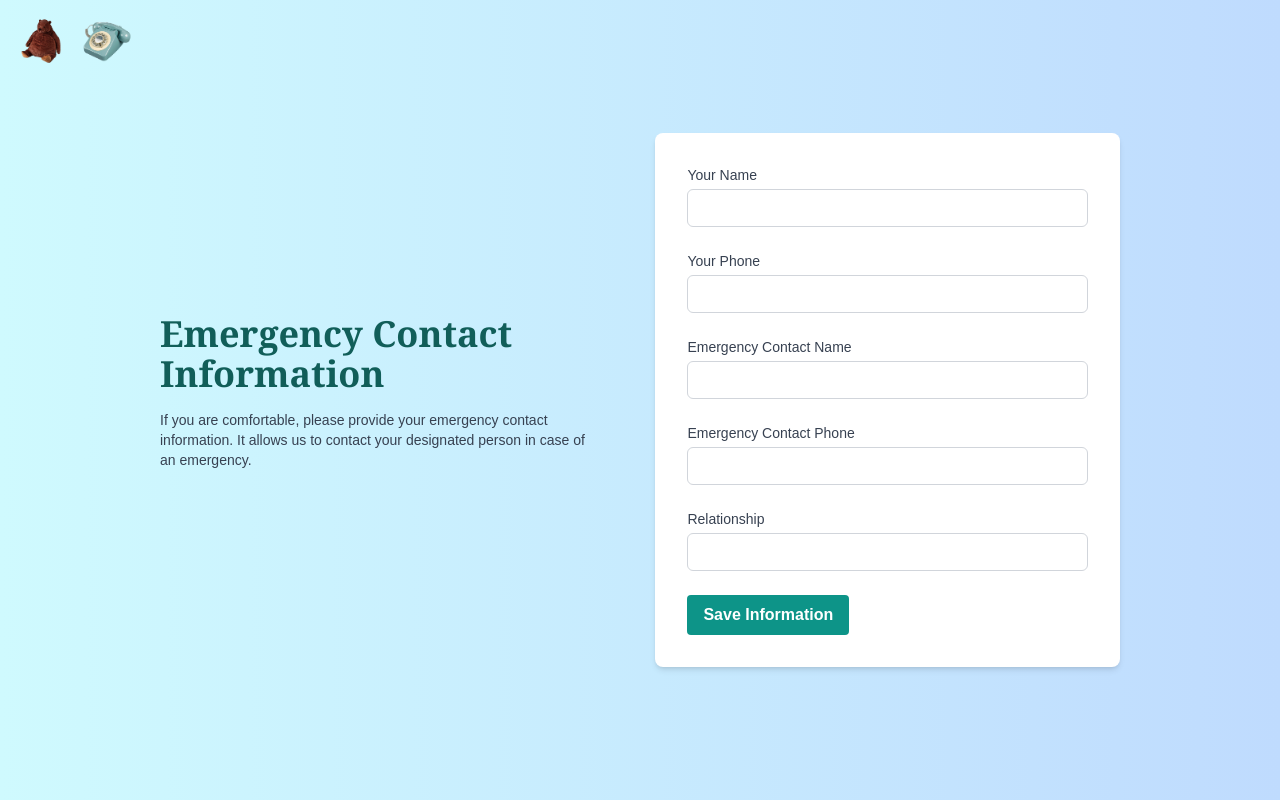
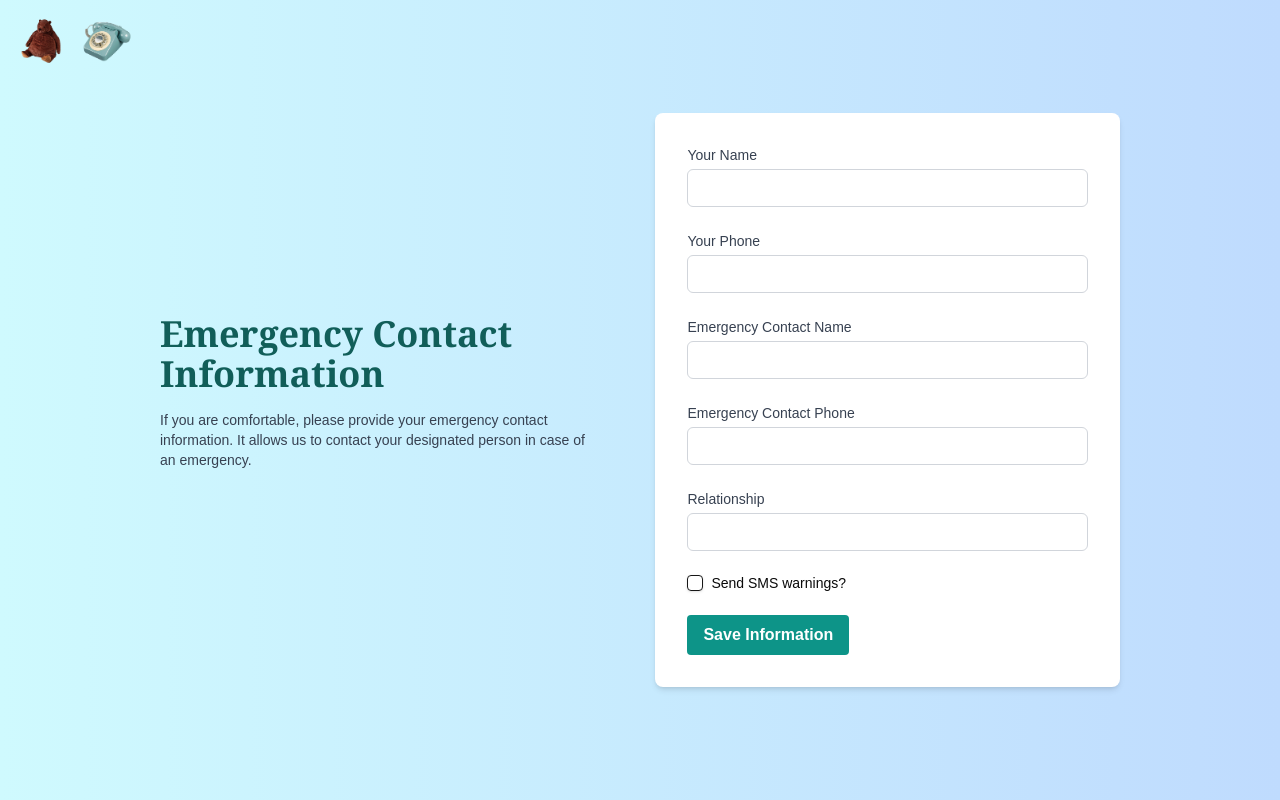
Before and after one commit to jasukej/calhacks, a Next.js app: page /contact in a window 1280 px wide. Built offline with nearby package versions, Linux system fonts and the light colour scheme; no server answers; the database is empty; sample sign-in values are in the browser's storage.

Commit message:
add sms checkbox to contact form

```diff
--- a/app/contact/page.tsx
+++ b/app/contact/page.tsx
@@ -1,12 +1,13 @@
-'use client';
+"use client";
 
-import React, { useEffect, useState } from 'react';
-import { useRouter } from 'next/navigation';
-import { auth, db } from '@/lib/firebase';
-import { doc, getDoc, setDoc } from 'firebase/firestore';
-import { onAuthStateChanged } from 'firebase/auth';
-import { useForm, Controller } from 'react-hook-form';
-import Input from '@/components/Input';
+import React, { useEffect, useState } from "react";
+import { useRouter } from "next/navigation";
+import { auth, db } from "@/lib/firebase";
+import { doc, getDoc, setDoc } from "firebase/firestore";
+import { onAuthStateChanged } from "firebase/auth";
+import { useForm, Controller } from "react-hook-form";
+import Input from "@/components/Input";
+import { Checkbox } from "@/components/ui/checkbox";
 
 type UserInfo = {
   name: string;
@@ -14,6 +15,7 @@
   emergency_contact_name: string;
   emergency_contact_phone: string;
   emergency_contact_relationship: string;
+  send_message?: boolean; // Add this field for checkbox value
 };
 
 function ContactPage() {
@@ -28,7 +30,7 @@
   useEffect(() => {
     const unsubscribe = onAuthStateChanged(auth, async (user) => {
       if (!user) {
-        router.push('/auth');
+        router.push("/auth");
         return;
       }
       setUser(user);
@@ -42,7 +44,7 @@
   // Fetch user info from Firestore
   const fetchUserInfo = async (userId: string) => {
     try {
-      const docRef = doc(db, 'users', userId);
+      const docRef = doc(db, "users", userId);
       const docSnap = await getDoc(docRef);
 
       if (docSnap.exists()) {
@@ -51,24 +53,24 @@
         setUserInfo(null);
       }
     } catch (error) {
-      console.error('Error fetching user info:', error);
+      console.error("Error fetching user info:", error);
       setUserInfo(null);
     }
   };
 
   const onSubmit = async (data: UserInfo) => {
     if (!user) {
-      router.push('/auth');
+      router.push("/auth");
       return;
     }
 
     try {
-      const docRef = doc(db, 'users', user.uid);
+      const docRef = doc(db, "users", user.uid);
       await setDoc(docRef, data, { merge: true });
       await fetchUserInfo(user.uid);
       setIsEditing(false);
     } catch (error) {
-      console.error('Error updating user info:', error);
+      console.error("Error updating user info:", error);
     }
   };
 
@@ -85,15 +87,34 @@
   return (
     <div className="min-h-screen bg-gradient-to-r from-cyan-100 to-blue-200 px-[10rem] gap-x-8 flex flex-row items-center justify-center">
       <div className="w-1/2 pr-8">
-        <h1 className="text-4xl font-bold font-serif text-teal-800 mb-4">Emergency Contact Information</h1>
-        <p className="text-sm text-gray-700 mb-4">If you are comfortable, please provide your emergency contact information. It allows us to contact your designated person in case of an emergency.</p>
+        <h1 className="text-4xl font-bold font-serif text-teal-800 mb-4">
+          Emergency Contact Information
+        </h1>
+        <p className="text-sm text-gray-700 mb-4">
+          If you are comfortable, please provide your emergency contact
+          information. It allows us to contact your designated person in case of
+          an emergency.
+        </p>
       </div>
       <div className="w-1/2 bg-white p-8 rounded-lg shadow-md">
         {userInfo && !isEditing ? (
           <div className="space-y-4">
-            <p><span className="font-semibold">Name:</span> {userInfo.emergency_contact_name}</p>
-            <p><span className="font-semibold">Phone:</span> {userInfo.emergency_contact_phone}</p>
-            <p><span className="font-semibold">Relationship:</span> {userInfo.emergency_contact_relationship}</p>
+            <p>
+              <span className="font-semibold">Name:</span>{" "}
+              {userInfo.emergency_contact_name}
+            </p>
+            <p>
+              <span className="font-semibold">Phone:</span>{" "}
+              {userInfo.emergency_contact_phone}
+            </p>
+            <p>
+              <span className="font-semibold">Relationship:</span>{" "}
+              {userInfo.emergency_contact_relationship}
+            </p>
+            <p>
+              <span className="font-semibold">Send SMS:</span>{" "}
+              {userInfo.send_message ? "Yes" : "No"}
+            </p>
             <button
               onClick={() => setIsEditing(true)}
               className="bg-teal-600 hover:bg-teal-700 text-white font-bold py-2 px-4 rounded mt-4 transition duration-300 ease-in-out transform"
@@ -105,9 +126,36 @@
           <form onSubmit={handleSubmit(onSubmit)} className="space-y-6">
             <Input id="name" label="Your Name" control={control} />
             <Input id="phone" label="Your Phone" control={control} />
-            <Input id="emergency_contact_name" label="Emergency Contact Name" control={control} />
-            <Input id="emergency_contact_phone" label="Emergency Contact Phone" control={control} />
-            <Input id="emergency_contact_relationship" label="Relationship" control={control} />
+            <Input
+              id="emergency_contact_name"
+              label="Emergency Contact Name"
+              control={control}
+            />
+            <Input
+              id="emergency_contact_phone"
+              label="Emergency Contact Phone"
+              control={control}
+            />
+            <Input
+              id="emergency_contact_relationship"
+              label="Relationship"
+              control={control}
+            />
+            <div className="flex items-center space-x-2">
+              <Controller
+                control={control}
+                name="send_message"
+                render={({ field: { onChange, value } }) => (
+                  <Checkbox checked={value} onCheckedChange={onChange} />
+                )}
+              />
+              <label
+                htmlFor="send_message"
+                className="text-sm font-medium leading-none peer-disabled:cursor-not-allowed peer-disabled:opacity-70"
+              >
+                Send SMS warnings?
+              </label>
+            </div>
             <div className="flex justify-between">
               <button
                 type="submit"
--- /dev/null
+++ b/components/ui/checkbox.tsx
@@ -0,0 +1,30 @@
+"use client"
+
+import * as React from "react"
+import * as CheckboxPrimitive from "@radix-ui/react-checkbox"
+import { CheckIcon } from "@radix-ui/react-icons"
+
+import { cn } from "@/lib/utils"
+
+const Checkbox = React.forwardRef<
+  React.ElementRef<typeof CheckboxPrimitive.Root>,
+  React.ComponentPropsWithoutRef<typeof CheckboxPrimitive.Root>
+>(({ className, ...props }, ref) => (
+  <CheckboxPrimitive.Root
+    ref={ref}
+    className={cn(
+      "peer h-4 w-4 shrink-0 rounded-sm border border-primary shadow focus-visible:outline-none focus-visible:ring-1 focus-visible:ring-ring disabled:cursor-not-allowed disabled:opacity-50 data-[state=checked]:bg-primary data-[state=checked]:text-primary-foreground",
+      className
+    )}
+    {...props}
+  >
+    <CheckboxPrimitive.Indicator
+      className={cn("flex items-center justify-center text-current")}
+    >
+      <CheckIcon className="h-4 w-4" />
+    </CheckboxPrimitive.Indicator>
+  </CheckboxPrimitive.Root>
+))
+Checkbox.displayName = CheckboxPrimitive.Root.displayName
+
+export { Checkbox }
--- a/package.json
+++ b/package.json
@@ -13,6 +13,7 @@
     "@humeai/voice": "^0.1.10",
     "@humeai/voice-react": "^0.1.16",
     "@phosphor-icons/react": "^2.1.7",
+    "@radix-ui/react-checkbox": "^1.1.2",
     "@radix-ui/react-icons": "^1.3.0",
     "@radix-ui/react-slot": "^1.1.0",
     "@radix-ui/react-toggle": "^1.1.0",
```
Also changed, not shown: 1 other file (tests, documents, lock files or other folders).
